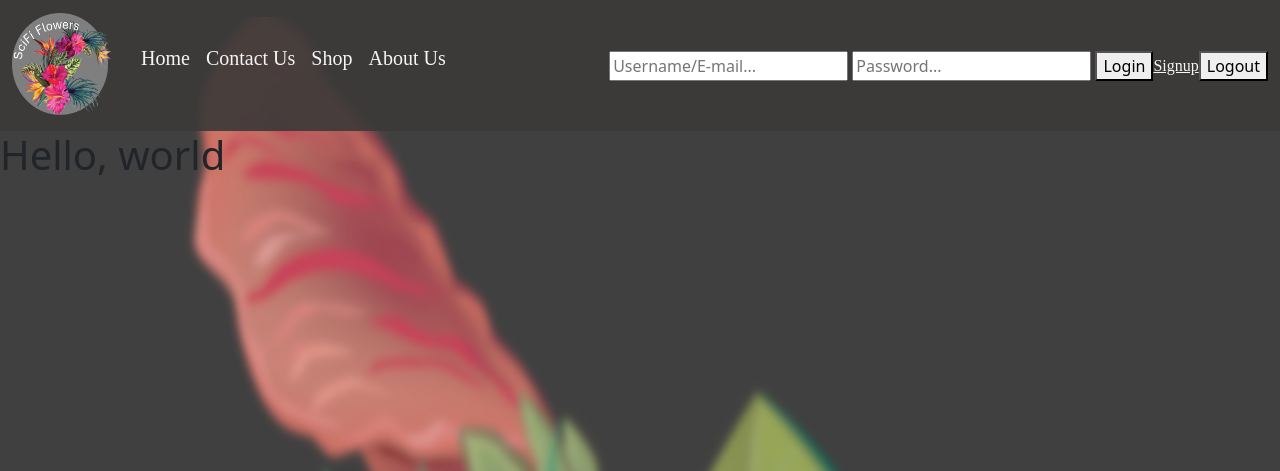
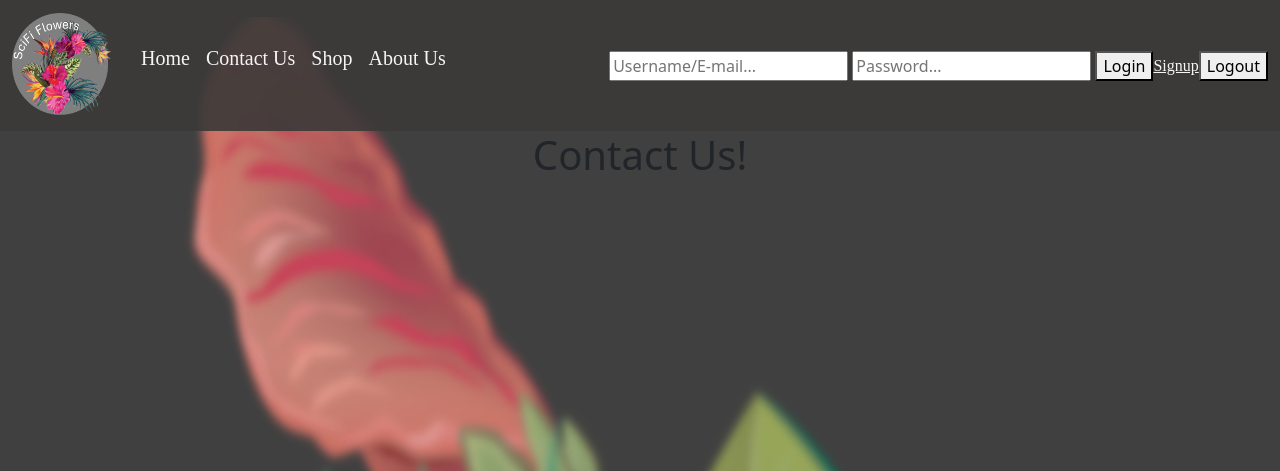
Before and after one commit to ariana-crowell/SciFi_Flowers, a PHP site: page /contact.php in a window 1280 px wide. Shown: the top 471 px of the page. Run offline with PHP 8.4, Linux system fonts and the light colour scheme.

Commit message:
contact us start

```diff
--- a/contact.php
+++ b/contact.php
@@ -10,7 +10,7 @@
         <?php
             require "includes/header.php";
         ?>
-    <h1>Hello, world</h1>
+    <center><h1>Contact Us!</h1></center>
 
 
     <script src="https://cdn.jsdelivr.net/npm/bootstrap@5.3.3/dist/js/bootstrap.bundle.min.js" integrity="sha384-YvpcrYf0tY3lHB60NNkmXc5s9fDVZLESaAA55NDzOxhy9GkcIdslK1eN7N6jIeHz" crossorigin="anonymous"></script>
```
